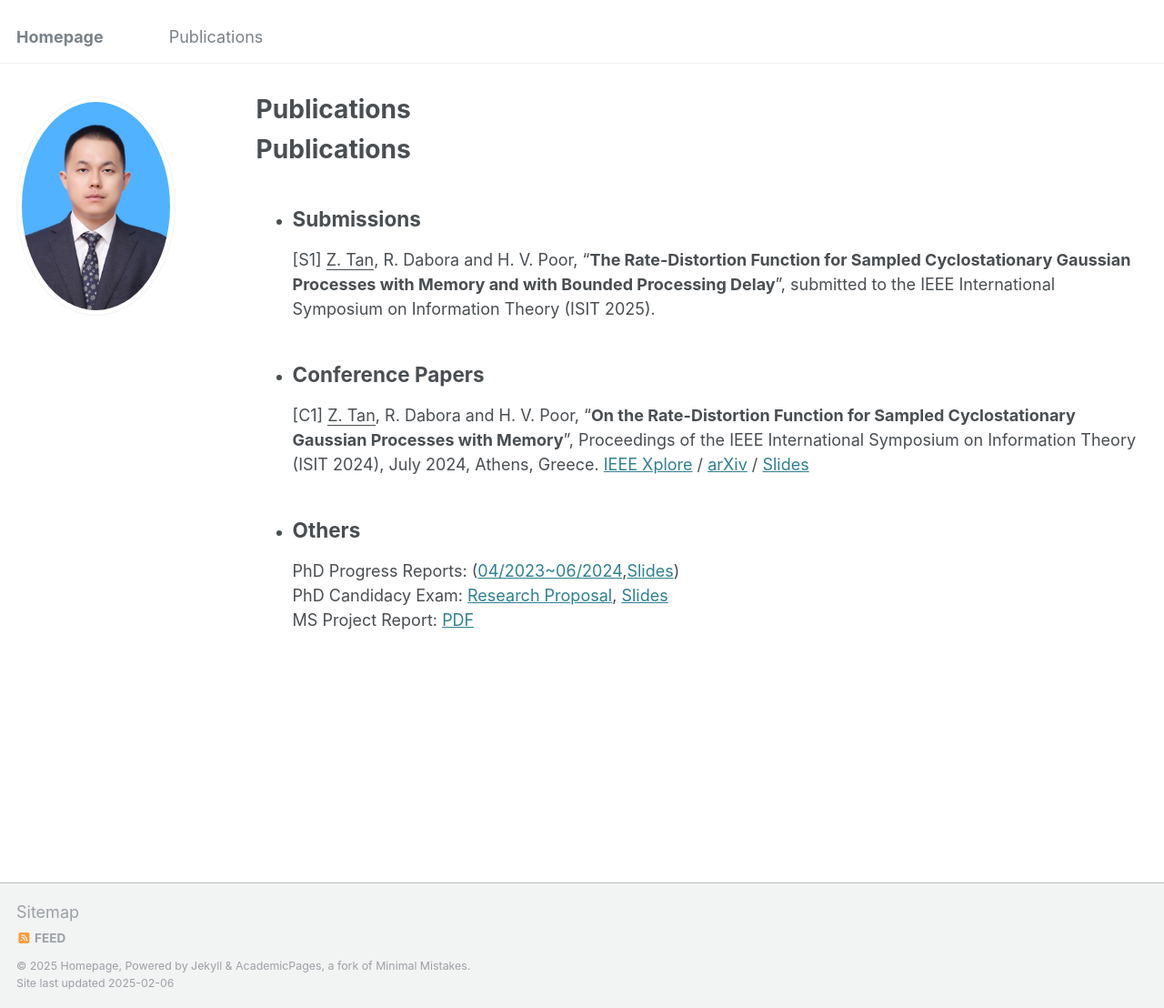
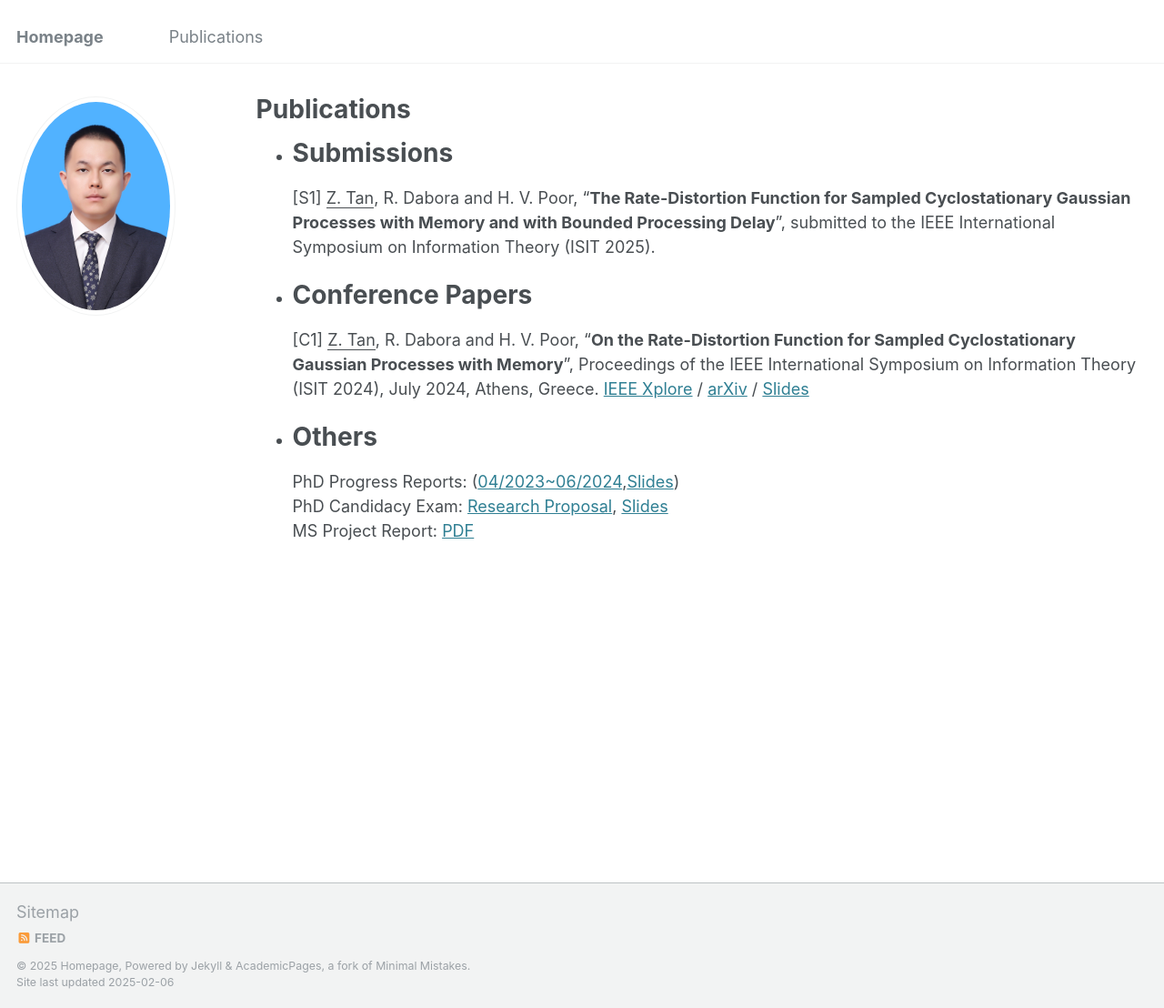
Before and after one commit to ZikunTan/zikuntan.github.io, a Jekyll site: the page built from _pages/publications.md, in a window 1280 px wide and 1108 px high. Shown: the whole window at 91% size. Built offline with Jekyll 4.4.1, drawn with Linux system fonts in a browser that asks for light colours.

Commit message:
Update publications.md

```diff
--- a/_pages/publications.md
+++ b/_pages/publications.md
@@ -4,15 +4,13 @@ title: "Publications"
 permalink: /publications/
 author_profile: true
 ---
-
-<h1>Publications</h1>
-- <h2>Submissions</h2>
+- <h1>Submissions</h1>
 [S1] <u>Z. Tan</u>, R. Dabora and H. V. Poor, "**The Rate-Distortion Function for Sampled Cyclostationary Gaussian Processes with Memory and with Bounded Processing Delay**", submitted to the IEEE International Symposium on Information Theory (ISIT 2025).
 
-- <h2>Conference Papers</h2>
+- <h1>Conference Papers</h1>
 [C1] <u>Z. Tan</u>, R. Dabora and H. V. Poor, "**On the Rate-Distortion Function for Sampled Cyclostationary Gaussian Processes with Memory**", Proceedings of the IEEE International Symposium on Information Theory (ISIT 2024), July 2024, Athens, Greece. [IEEE Xplore](https://ieeexplore.ieee.org/document/10619113) / [arXiv](https://arxiv.org/abs/2405.11405) / [Slides](files/IEEE ISIT 2024 Presentation Slides.pdf)
 
-- <h2>Others</h2>
+- <h1>Others</h1>
 PhD Progress Reports: ([04/2023~06/2024](files/PhD Progress Report - Apr. 2023 ~ Jun. 2024.pdf),[Slides](files/PhD Progress Presentation Slides - Apr. 2023 ~ Jun. 2024.pdf)) \
 PhD Candidacy Exam: [Research Proposal](files/PhD Research Proposal_Zikun Tan_850058454.pdf), [Slides](files/PhD Candidacy Exam Slides_Zikun Tan_850058454.pdf) \
 MS Project Report: [PDF](files/MS Project Report_Zikun Tan_3181702.pdf)
```
